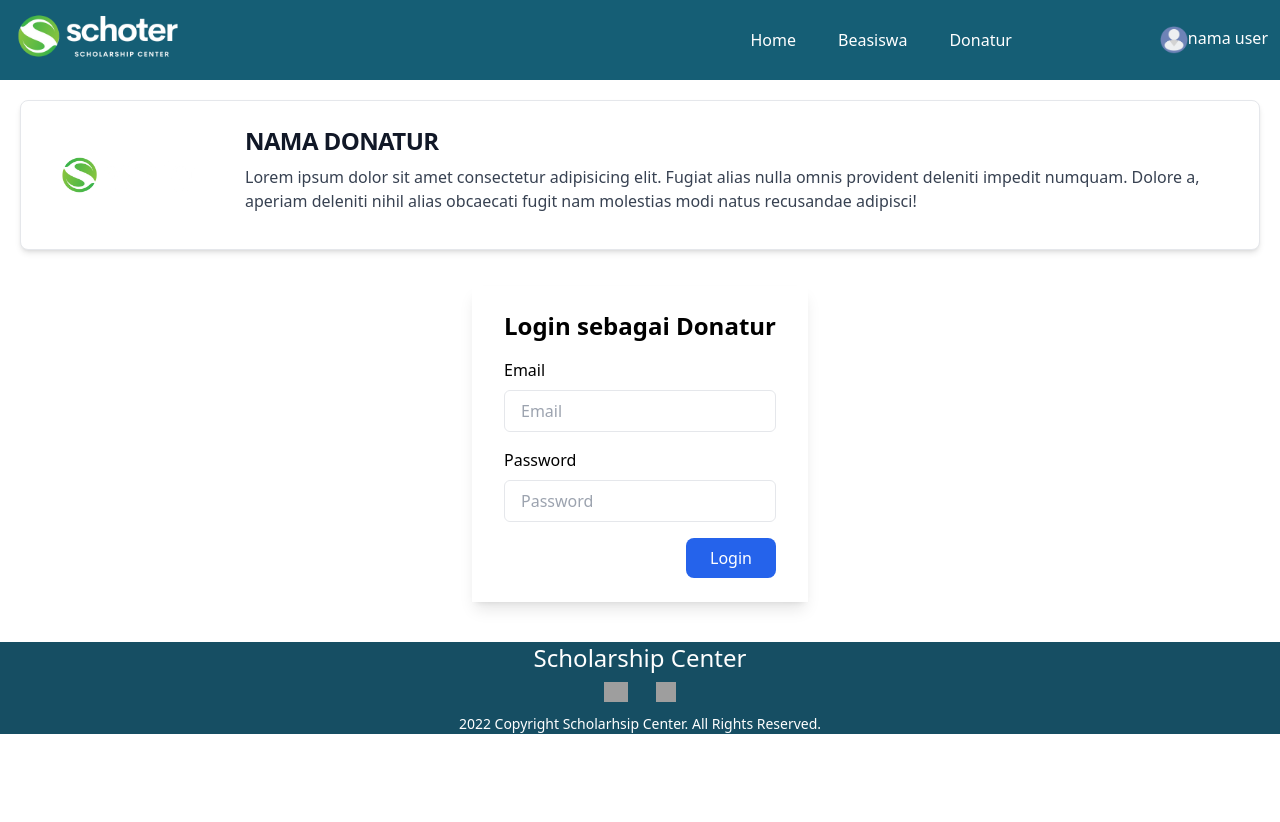
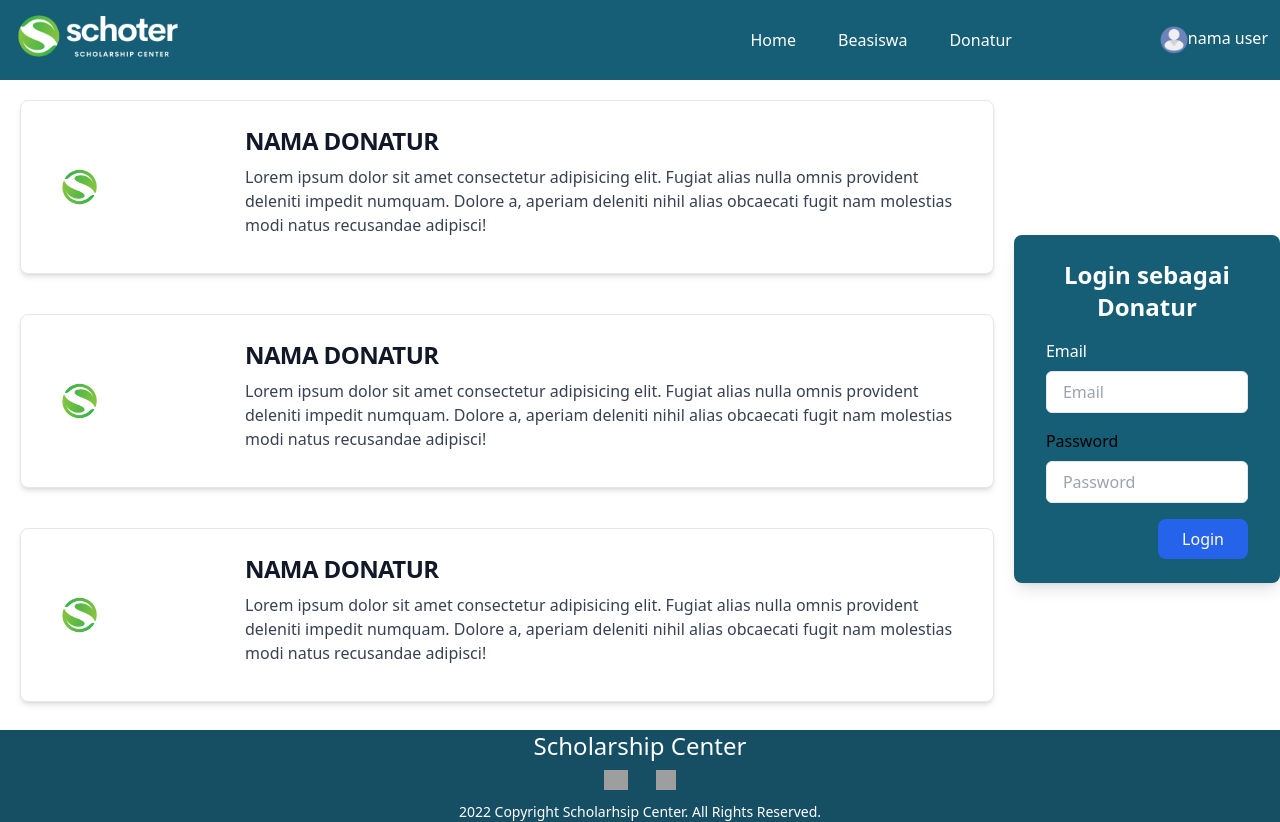
Before and after one commit to rg-km/final-project-engineering-33, a React (Create React App) app in the folder frontend/: page /donatur in a window 1280 px wide. Before the commit the page ends 800 px from the top, so only its background shows below. Built offline with nearby package versions, Linux system fonts and the light colour scheme; grey boxes are pictures that could not be loaded.

Commit message:
Update commit

```diff
--- a/frontend/src/pages/DonaturPage.jsx
+++ b/frontend/src/pages/DonaturPage.jsx
@@ -3,16 +3,19 @@ import { Link } from 'react-router-dom';
 import Footer from '../components/Footer/Footer'
 import Navbar from '../components/Navbar/Navbar'
 
-function DonaturPage(){
+function DonaturPage() {
     const [click, setClick] = useState(false);
     const [button, setButton] = useState(true);
 
     const handleClick = () => setClick(!click);
     const closeMobileMenu = () => setClick(false);
 
-    return(
+    return (
         <>
-            <Navbar/>
+            <Navbar />
+            <div className="md:2xl">
+                <div className="flex justify-center">
+                    <div className="w-full">
                         <div className="container mx-auto px-5 py-5">
                             <a href="{donatur}" className="flex flex-col items-center bg-white rounded-lg border shadow-md md:flex-row hover:bg-gray-200">
                                 <Link
@@ -29,13 +32,45 @@ function DonaturPage(){
                             </a>
                         </div>
 
-            <div class="flex items-center justify-center mb-10">
-                <div class="px-8 py-6 mt-4 text-left bg-white shadow-lg">
-                    <h3 class="text-2xl font-bold text-center">Login sebagai Donatur</h3>
+                        <div className="container mx-auto px-5 py-5">
+                            <a href="{donatur}" className="flex flex-col items-center bg-white rounded-lg border shadow-md md:flex-row hover:bg-gray-200">
+                                <Link
+                                    to='/donatur1'
+                                    className='nav-links'
+                                    onClick={closeMobileMenu}
+                                >
+                                    <img className="object-cover w-full h-96 rounded-t-lg md:h-auto md:w-48 md:rounded-none md:rounded-l-lg px-5" src="./images/logo.png" alt="" />
+                                    <div className="flex flex-col justify-between p-4 leading-normal">
+                                        <h5 className="mb-2 text-2xl font-bold tracking-tight text-gray-900 dark:text-black">NAMA DONATUR</h5>
+                                        <p className="mb-3 font-normal text-gray-700 dark:text-gray-400">Lorem ipsum dolor sit amet consectetur adipisicing elit. Fugiat alias nulla omnis provident deleniti impedit numquam. Dolore a, aperiam deleniti nihil alias obcaecati fugit nam molestias modi natus recusandae adipisci!</p>
+                                    </div>
+                                </Link>
+                            </a>
+                        </div>
+
+                        <div className="container mx-auto px-5 py-5">
+                            <a href="{donatur}" className="flex flex-col items-center bg-white rounded-lg border shadow-md md:flex-row hover:bg-gray-200">
+                                <Link
+                                    to='/donatur1'
+                                    className='nav-links'
+                                    onClick={closeMobileMenu}
+                                >
+                                    <img className="object-cover w-full h-96 rounded-t-lg md:h-auto md:w-48 md:rounded-none md:rounded-l-lg px-5" src="./images/logo.png" alt="" />
+                                    <div className="flex flex-col justify-between p-4 leading-normal">
+                                        <h5 className="mb-2 text-2xl font-bold tracking-tight text-gray-900 dark:text-black">NAMA DONATUR</h5>
+                                        <p className="mb-3 font-normal text-gray-700 dark:text-gray-400">Lorem ipsum dolor sit amet consectetur adipisicing elit. Fugiat alias nulla omnis provident deleniti impedit numquam. Dolore a, aperiam deleniti nihil alias obcaecati fugit nam molestias modi natus recusandae adipisci!</p>
+                                    </div>
+                                </Link>
+                            </a>
+                        </div>
+                    </div>
+                    <div class="flex items-center justify-center ">
+                        <div class="px-8 py-6 mt-4 text-left bg-cyan-800 shadow-lg rounded-lg">
+                            <h3 class="text-2xl font-bold text-center text-white">Login sebagai Donatur</h3>
                             <form action="">
                                 <div class="mt-4">
                                     <div>
-                                <label class="block" for="email">Email</label>
+                                        <label class="block text-white" for="email">Email</label>
                                         <input type="text" placeholder="Email" class="w-full px-4 py-2 mt-2 border rounded-md focus:outline-none focus:ring-1 focus:ring-blue-600" />
                                     </div>
                                     <div class="mt-4">
@@ -54,7 +89,11 @@ function DonaturPage(){
                             </form>
                         </div>
                     </div>
-            <Footer/>
+
+
+                </div>
+            </div>
+            <Footer />
 
         </>
     )
--- a/frontend/src/pages/Home.jsx
+++ b/frontend/src/pages/Home.jsx
@@ -73,13 +73,11 @@ export default function Home() {
                         <div class="flex -mx-3">
                             <div class="w-full px-3 mb-3">
                                 <label for="" class="text-xs font-semibold px-1">Role</label>
-                                <div class="flex">
-                                    <div class="w-full px-3 pl-10">
-                                        <select class="w-full -ml-10 py-2 rounded-lg border-2 border-gray-200 outline-none focus:border-indigo-500" aria-label="Default select example">
-                                            <option selected value="1">Donatur</option>
-                                            <option value="2">Mahasiswa</option>
-                                        </select>
-                                    </div>
+                                <div class="z-10 pl-4 text-center pointer-events-none flex items-center justify-center">
+                                    <select class="w-full -ml-10 pl-11 pr-3 py-2 rounded-lg border-2 border-gray-200 outline-none focus:border-indigo-500" aria-label="Default select example">
+                                        <option selected value="1">Donatur</option>
+                                        <option value="2">Mahasiswa</option>
+                                    </select>
                                 </div>
                             </div>
                         </div>
```
Lines whose indentation alone changed are shown as unchanged.
